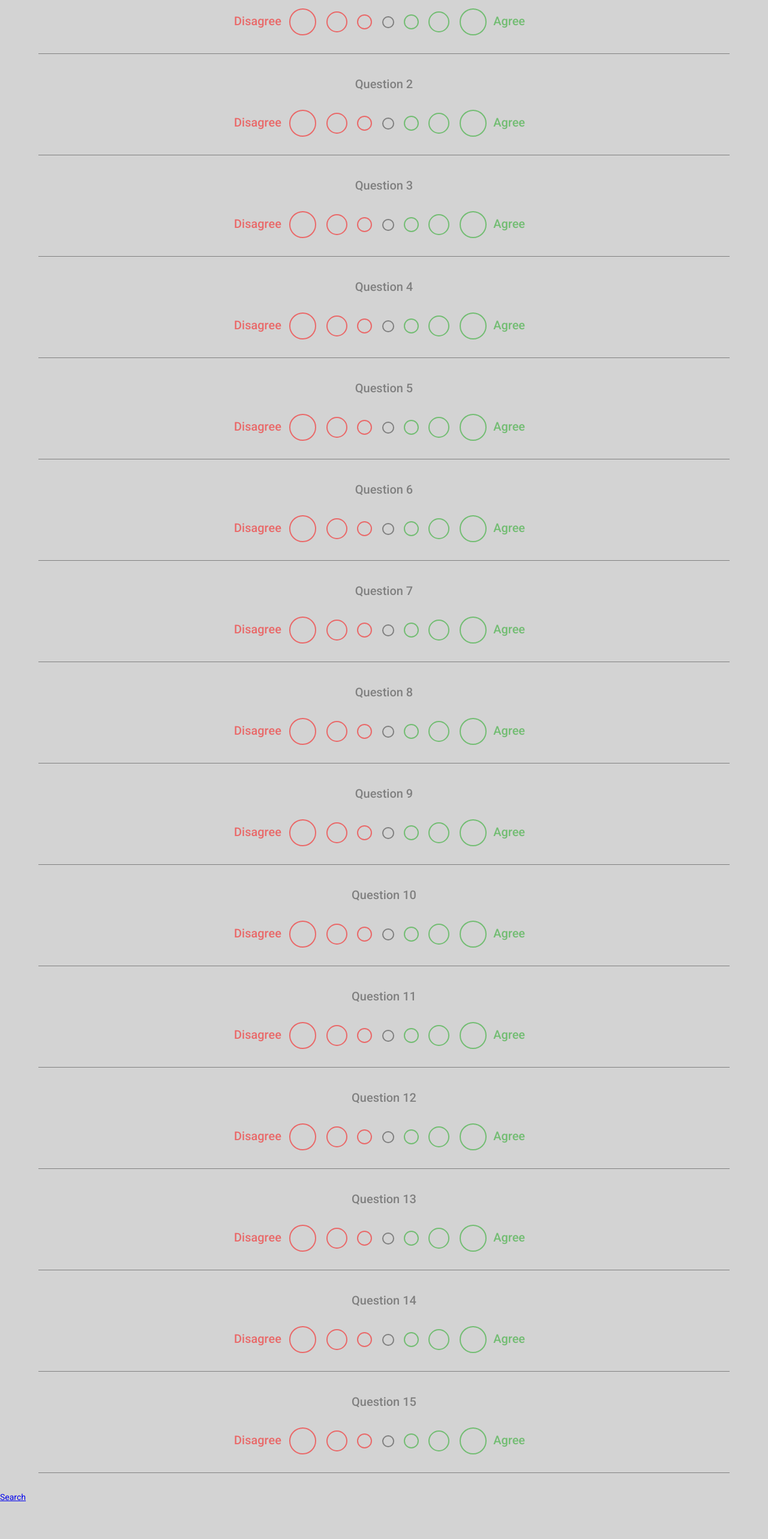
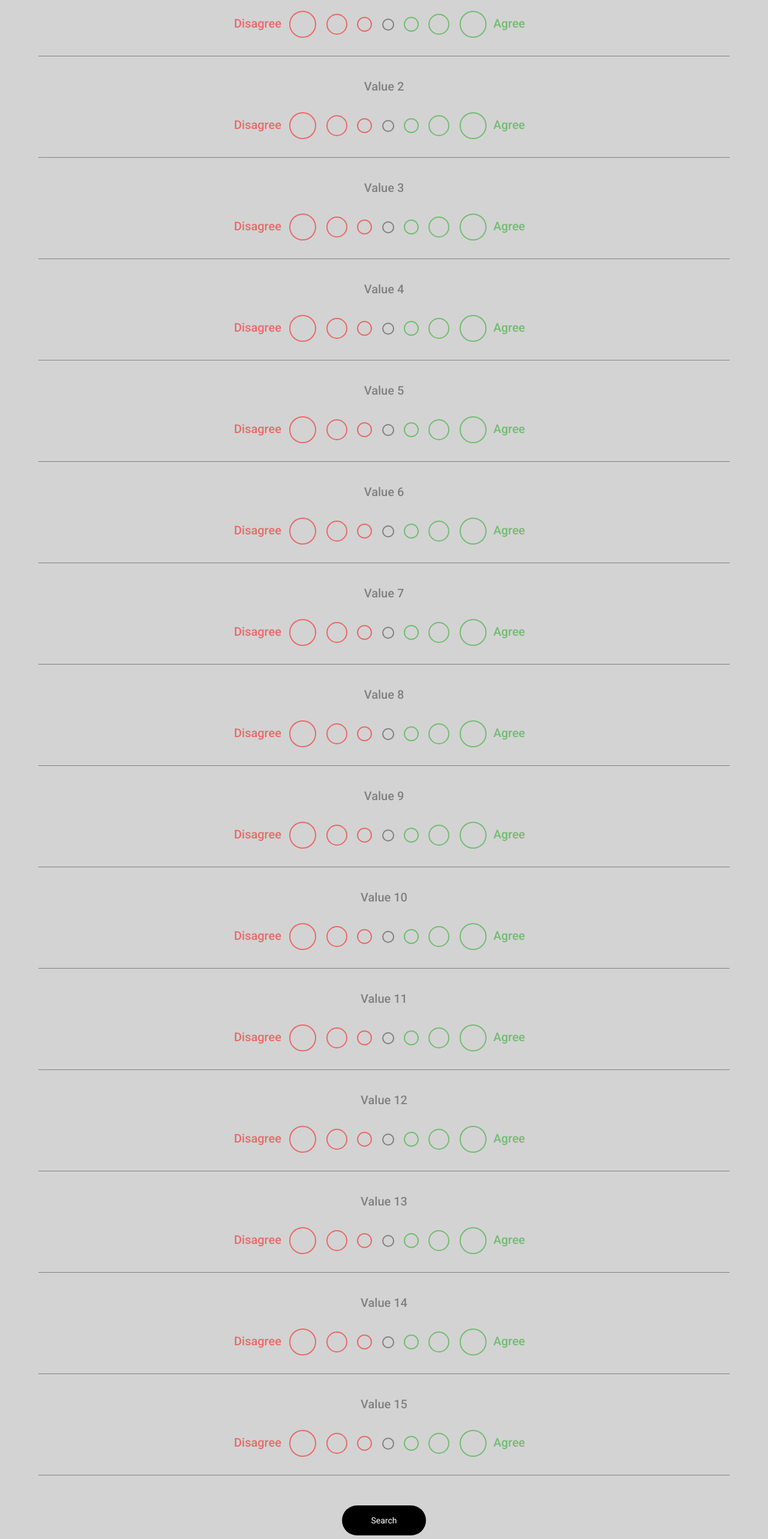
Before and after one commit to andycai789/Need-A-Fifth, an Angular app in the folder client/: page /values in a window 1280 px wide. Shown: the part 140-2706 px from the top of the page at 60% size. Before the commit the page ends 2646 px from the top, so only its background shows below. Built offline with nearby package versions, Linux system fonts and the light colour scheme.

Commit message:
Added in sticky header and progress bar

```diff
--- a/client/src/app/app.module.ts
+++ b/client/src/app/app.module.ts
@@ -11,6 +11,7 @@ import { PageNotFoundComponent } from './pages/page-not-found/page-not-found.com
 import { BrowserAnimationsModule } from '@angular/platform-browser/animations';
 import { ValuesComponent } from './pages/values/values.component';
 import { UserValueComponent } from './components/user-value/user-value.component';
+import {MatProgressBarModule} from '@angular/material/progress-bar';
 
 @NgModule({
   declarations: [
@@ -27,6 +28,7 @@ import { UserValueComponent } from './components/user-value/user-value.component
     BrowserModule,
     AppRoutingModule,
     BrowserAnimationsModule,
+    MatProgressBarModule,
   ],
   providers: [],
   bootstrap: [AppComponent]
--- a/client/src/app/components/header/header.component.css
+++ b/client/src/app/components/header/header.component.css
@@ -3,6 +3,9 @@
     justify-content: space-between;
     align-items: center;
     border-bottom: 1px solid gray;
+    position: sticky;
+    top: 0;
+    background-color: white;
 }
 
 .navbar a {
--- a/client/src/app/components/user-value/user-value.component.html
+++ b/client/src/app/components/user-value/user-value.component.html
@@ -3,13 +3,13 @@
 <div class="opinion">
     <span class="disagree-text">Disagree</span>
 
-    <input class="disagree large" type="radio" name={{questionNumber}} (click)="emitOpinion($event)">
-    <input class="disagree medium" type="radio" name={{questionNumber}} (click)="emitOpinion($event)">
-    <input class="disagree small" type="radio" name={{questionNumber}} (click)="emitOpinion($event)">
-    <input class="neutral" type="radio" name={{questionNumber}} (click)="emitOpinion($event)">
-    <input class="agree small" type="radio" name={{questionNumber}} (click)="emitOpinion($event)">
-    <input class="agree medium" type="radio" name={{questionNumber}} (click)="emitOpinion($event)">
-    <input class="agree large" type="radio" name={{questionNumber}} (click)="emitOpinion($event)">
+    <input class="large disagree" type="radio" name={{valueIndex}} (click)="emitOpinion(0)">
+    <input class="medium disagree" type="radio" name={{valueIndex}} (click)="emitOpinion(1)">
+    <input class="small disagree" type="radio" name={{valueIndex}} (click)="emitOpinion(2)">
+    <input class="neutral" type="radio" name={{valueIndex}} (click)="emitOpinion(3)">
+    <input class="small agree" type="radio" name={{valueIndex}} (click)="emitOpinion(4)">
+    <input class="medium agree" type="radio" name={{valueIndex}} (click)="emitOpinion(5)">
+    <input class="large agree" type="radio" name={{valueIndex}} (click)="emitOpinion(6)">
 
     <span class="agree-text">Agree&nbsp;&nbsp;&nbsp;</span>
 </div>
--- a/client/src/app/components/user-value/user-value.component.ts
+++ b/client/src/app/components/user-value/user-value.component.ts
@@ -8,15 +8,20 @@ import { Component, OnInit, Input, Output, EventEmitter } from '@angular/core';
 export class UserValueComponent implements OnInit {
 
   @Input() statement? : string;
-  @Input() questionNumber? : number;
-  @Output() opinion = new EventEmitter<string>();
+  @Input() valueIndex? : number;
+  @Output() opinion = new EventEmitter<object>();
 
   constructor() { }
 
   ngOnInit(): void { }
 
-  emitOpinion(e: Event): void {
-    this.opinion.emit((e.target as Element).className)
+  emitOpinion(opinionStrength: number): void {
+    this.opinion.emit(
+      {
+        opinion: opinionStrength,
+        valueIndex: this.valueIndex
+      }
+    )
   }
 
 
--- a/client/src/app/pages/values/values.component.css
+++ b/client/src/app/pages/values/values.component.css
@@ -1,3 +1,24 @@
+.progress-bar {
+    position: sticky;
+    top: 61px;
+}
+
 .user-values {
     margin-top: 40px;
 }
+
+.submit-values-container {
+    display: flex;
+    justify-content: center;
+}
+
+.submit-values {
+    margin: 20px 0px;
+    text-align: center;
+    text-decoration: none;
+    color: white;
+    padding: 15px 20px;
+    width: 100px;
+    background-color: black;
+    border-radius: 30px;
+}
--- a/client/src/app/pages/values/values.component.html
+++ b/client/src/app/pages/values/values.component.html
@@ -1,5 +1,15 @@
-<div class="user-values" *ngFor="let value of values let i=index" >
-    <app-user-value [statement]="value" [questionNumber]="i" (opinion)="recordOpinion($event)"></app-user-value>
+<div class="progress-bar">
+    <mat-progress-bar class="example-margin"
+        [color]="color"
+        [mode]="mode"
+        [value]="percentage">
+    </mat-progress-bar>
 </div>
 
-<a routerLink="../search"> Search </a>
+<div class="user-values" *ngFor="let value of values let i=index" >
+    <app-user-value [statement]="value" [valueIndex]="i" (opinion)="recordOpinion($event)"></app-user-value>
+</div>
+
+<div class="submit-values-container">
+    <a class="submit-values" routerLink="../search" (click)="submitAnswers()"> Search </a>
+</div>
--- a/client/src/app/pages/values/values.component.ts
+++ b/client/src/app/pages/values/values.component.ts
@@ -1,4 +1,6 @@
 import { Component, OnInit } from '@angular/core';
+import {ThemePalette} from '@angular/material/core';
+import {ProgressBarMode} from '@angular/material/progress-bar';
 
 @Component({
   selector: 'app-values',
@@ -9,30 +11,44 @@ export class ValuesComponent implements OnInit {
   index: number = 1;
 
   values: string[] = [
-    "Question 1",
-    "Question 2",
-    "Question 3",
-    "Question 4",
-    "Question 5",
-    "Question 6",
-    "Question 7",
-    "Question 8",
-    "Question 9",
-    "Question 10",
-    "Question 11",
-    "Question 12",
-    "Question 13",
-    "Question 14",
-    "Question 15",
+    "Value 1",
+    "Value 2",
+    "Value 3",
+    "Value 4",
+    "Value 5",
+    "Value 6",
+    "Value 7",
+    "Value 8",
+    "Value 9",
+    "Value 10",
+    "Value 11",
+    "Value 12",
+    "Value 13",
+    "Value 14",
+    "Value 15",
   ]
+
+  answers: number[] = Array(this.values.length).fill(-1)
+
+  color: ThemePalette = 'primary';
+  mode: ProgressBarMode = 'determinate';
+  percentage = 0;
 
   constructor() { }
 
   ngOnInit(): void {
   }
 
-  recordOpinion(e: string) {
-    console.log(e)
+  recordOpinion(e: any): void {
+    if (this.answers[e.valueIndex] === -1) {
+      this.percentage += (100 / this.answers.length);
+    }
+
+    this.answers[e.valueIndex] = e.opinion;
+  }
+
+  submitAnswers(): void {
+    console.log("SUBMIT")
   }
 
 }
--- a/client/src/styles.css
+++ b/client/src/styles.css
@@ -20,7 +20,6 @@ body {
   /* Track */
   ::-webkit-scrollbar-track {
     background: white;
-    border-radius: 10px;
   }
 
   /* Handle */
```
